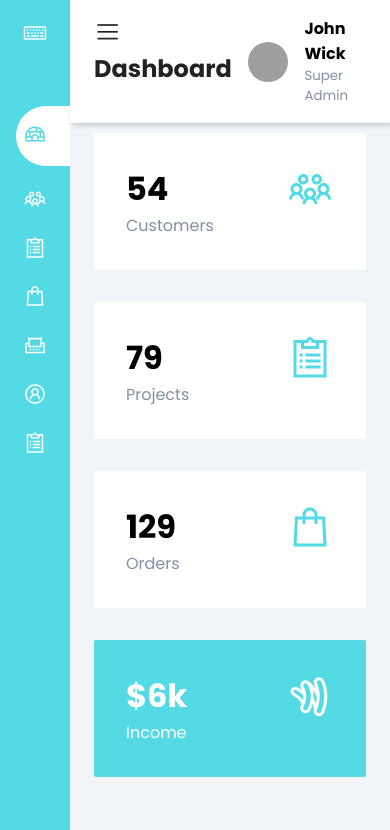
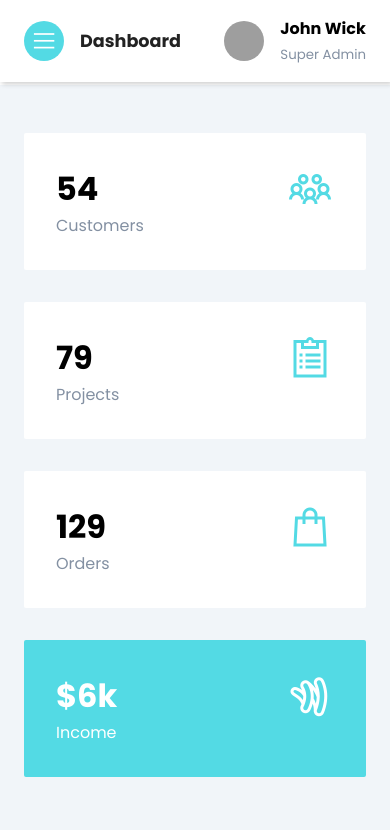
Before and after one commit to normanMatthew/admin-dashboard, a plain HTML site: page index.html in a window 390 px wide. Shown: the top 830 px of the page. Drawn offline with nearby package versions, Linux system fonts and the light colour scheme; grey boxes are pictures that could not be loaded.

Commit message:
completed last changes to responsive admin dashboard

```diff
--- a/styles.css
+++ b/styles.css
@@ -350,26 +350,6 @@ tr td:last-child {
          width: calc(100% - 70px);
          left: 70px;
       }
-
-      .sidebar {
-        width: 70px;
-     }
-
-     .sidebar .sidebar-brand,
-     .sidebar li {
-         padding-left: 1rem;
-         text-align: center;
-      }
-
-      .sidebar li a {
-         padding-left: 0rem;
-      }
-
-
-     .sidebar .sidebar-brand h2 span:last-child,
-     .sidebar li a span:last-child {
-         display: none;
-      }
 }
 
 
@@ -395,9 +375,78 @@ tr td:last-child {
     .search-wrapper {
         display: none;
     }
+
+    .sidebar {
+        left: -100% !important;
+    }
+
+    header h2 {
+        display: flex;
+        align-items: center;
+    }
+
+    header h2 label {
+        display: inline-block;
+        text-align: center;
+        background: var(--main-color);
+        padding-right: 0rem;
+        margin-right: 1rem;
+        height: 40px;
+        width: 40px;
+        border-radius: 50%;
+        color: #fff;
+        display: flex;
+        align-items: center;
+        justify-content: center !important;
+    }
+
+    header h2 span {
+        text-align: center;
+        padding-right: 0rem;
+    }
+
+    header h2 {
+        font-size: 1.1rem;
+    }
+
+    .main-content {
+        width: 100%;
+        margin-left: 0rem;
+    }
+
+    header {
+        width: 100% !important;
+        left: 0 !important;
+    }
+
+    #nav-toggle:checked + .sidebar {
+        left: 0 !important;
+        z-index: 100;
+        width: 345px;
+    }
+
+     #nav-toggle:checked + .sidebar .sidebar-brand,
+     #nav-toggle:checked + .sidebar li {
+         padding-left: 2rem;
+         text-align: left;
+      }
+
+      #nav-toggle:checked + .sidebar li a {
+         padding-left: 1rem;
+      }
+
+
+     #nav-toggle:checked + .sidebar .sidebar-brand h2 span:last-child,
+     #nav-toggle:checked + .sidebar li a span:last-child {
+         display: inline;
+      }
+
+      #nav-toggle:checked ~ .main-content {
+        margin-left: 0rem !important;
+      }
 }
 
-@media only screen and (max-width: 768px) {
+@media only screen and (max-width: 560px) {
     .dashboard-cards {
         grid-template-columns: 100%;
     }
```
